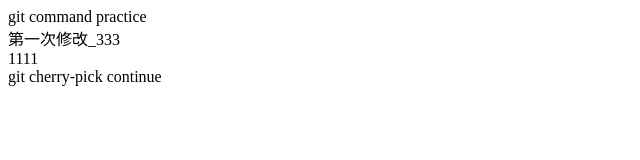
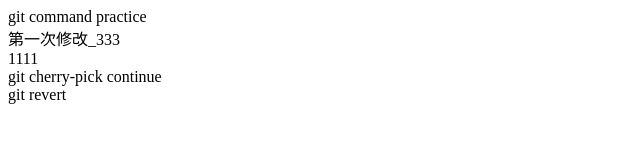
Before and after one commit to sxlvv7/git_practice, a website: page 01_基本git命令/index.html in a window 1280 px wide. Shown: the full height of the page, 0-640 px from the left. Drawn offline with Linux system fonts and the light colour scheme.

Commit message:
git revert

```diff
--- a/01_基本git命令/index.html
+++ b/01_基本git命令/index.html
@@ -10,5 +10,6 @@
     <span>第一次修改_333</span>
     <div>1111</div>
     <div>git cherry-pick continue</div>
+    <div>git revert</div>
   </body>
 </html>
```
